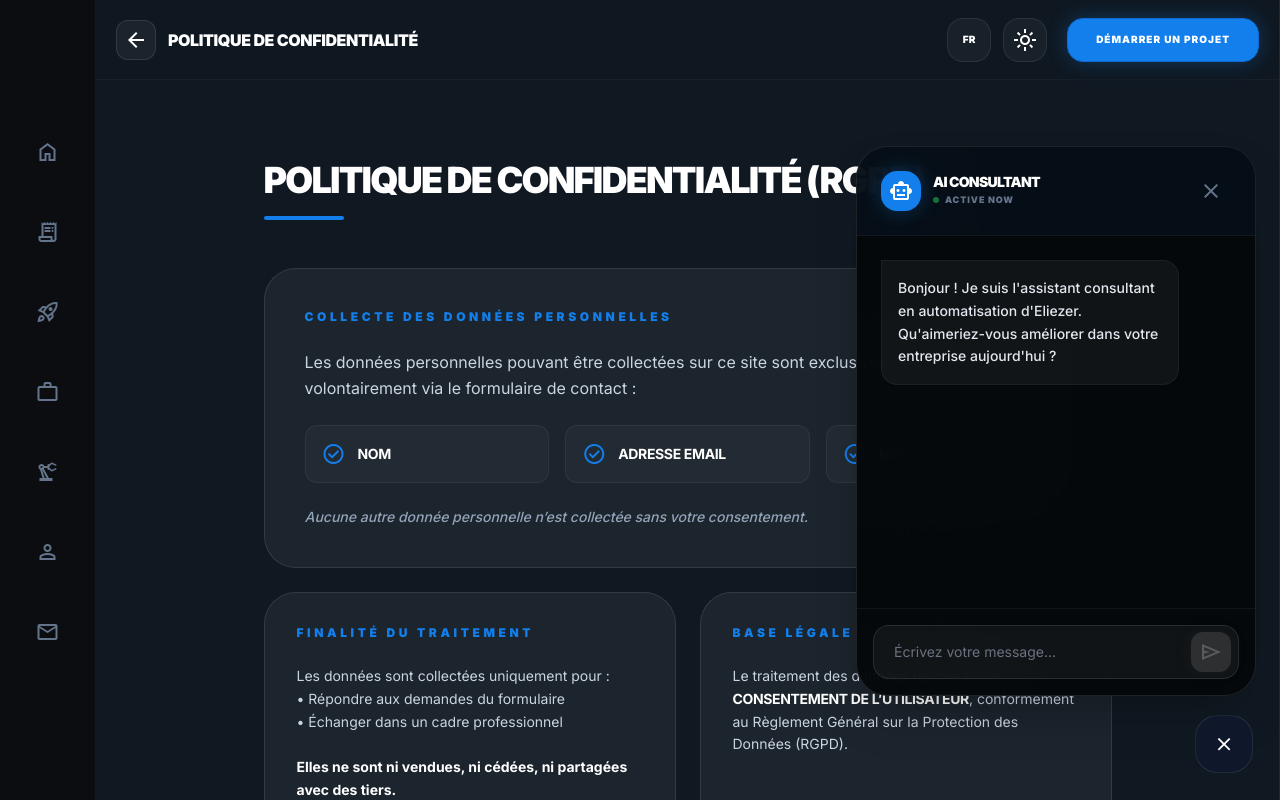
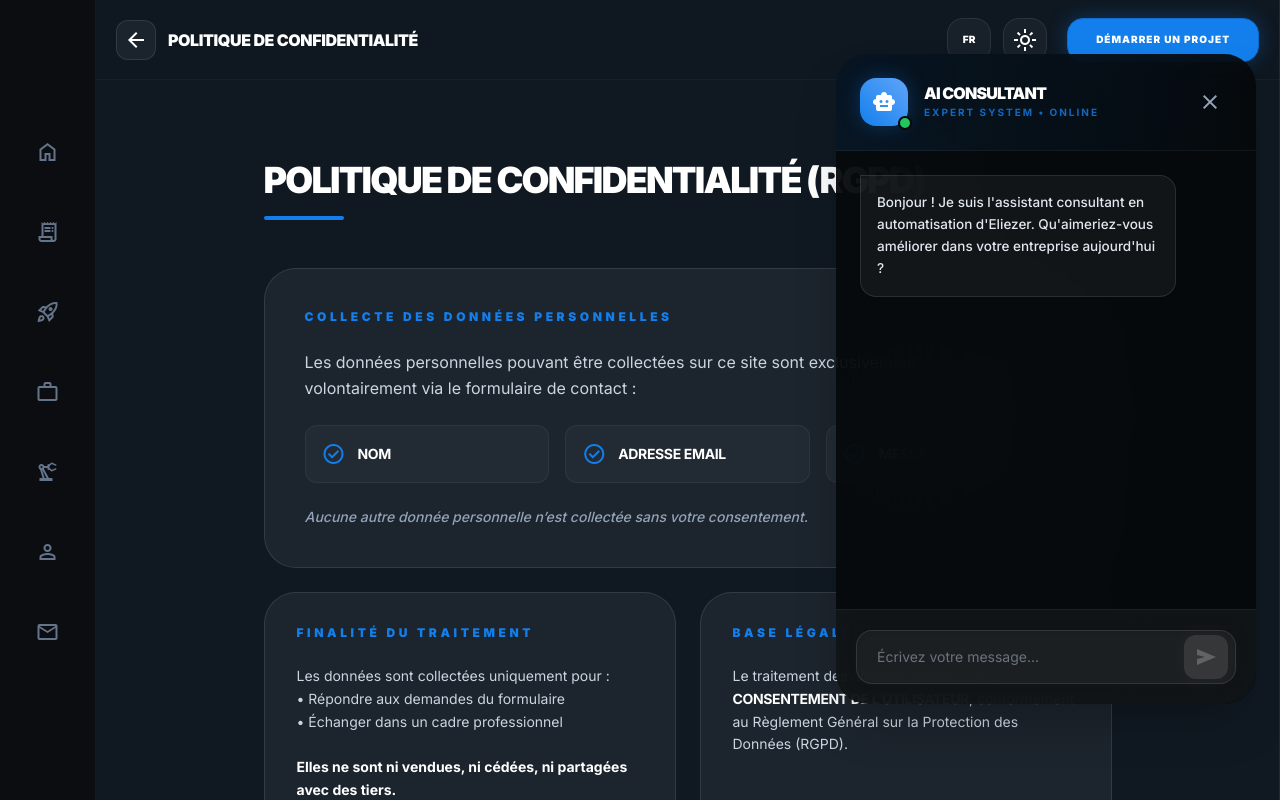
Before and after one commit to sierraperez/Back-end-Deploy-Eliezer-Perez, a React (Vite) app in the folder frontend/: page /privacy in a window 1280 px wide. Both pictures are taken after a click on the button "Toggle AI Chat". Shown: the top 800 px of the page. Built offline with nearby package versions, Linux system fonts and the light colour scheme.

Commit message:
BOT IA Chat premiun config

```diff
--- a/frontend/components/AIChatWidget.tsx
+++ b/frontend/components/AIChatWidget.tsx
@@ -140,50 +140,56 @@ const AIChatWidget: React.FC = () => {
         <div className="fixed bottom-6 right-6 z-[9999] flex flex-col items-end">
             {isOpen && (
                 <div
-                    className={`mb-4 w-[350px] md:w-[400px] h-[550px] rounded-[32px] overflow-hidden flex flex-col border shadow-2xl transition-all duration-300 animate-in slide-in-from-bottom-5 fade-in ${theme === 'dark'
-                            ? 'bg-[#05080a]/95 backdrop-blur-2xl border-white/10'
-                            : 'bg-white/95 backdrop-blur-2xl border-slate-200'
+                    className={`fixed inset-0 sm:inset-auto sm:bottom-24 sm:right-6 sm:w-[420px] sm:h-[650px]
+                    flex flex-col overflow-hidden shadow-2xl transition-all duration-500 ease-[cubic-bezier(0.4,0,0.2,1)]
+                    animate-in slide-in-from-bottom-full sm:slide-in-from-bottom-6 fade-in
+                    z-[10000] rounded-none sm:rounded-[32px] border-none sm:border
+                    ${theme === 'dark'
+                            ? 'bg-[#05080a]/90 backdrop-blur-3xl border-white/10 text-white'
+                            : 'bg-white/90 backdrop-blur-3xl border-slate-200 text-slate-900'
                         }`}
                 >
-                    <div className="p-6 border-b border-slate-100 dark:border-white/5 bg-primary/5 flex items-center justify-between">
-                        <div className="flex items-center gap-3">
-                            <div className="size-10 rounded-2xl bg-primary flex items-center justify-center text-white shadow-glow">
-                                <span className="material-symbols-outlined text-[20px]">smart_toy</span>
+                    {/* Header */}
+                    <div className="p-5 sm:p-6 border-b border-white/5 dark:border-white/5 bg-gradient-to-r from-primary/10 to-transparent flex items-center justify-between">
+                        <div className="flex items-center gap-4">
+                            <div className="relative">
+                                <div className="size-12 rounded-2xl bg-gradient-to-tr from-primary to-blue-400 flex items-center justify-center text-white shadow-glow animate-pulse-slow">
+                                    <span className="material-symbols-outlined text-[24px] fill-icon">smart_toy</span>
+                                </div>
+                                <span className="absolute -bottom-1 -right-1 size-3.5 rounded-full bg-green-500 border-2 border-white dark:border-[#05080a]"></span>
                             </div>
                             <div>
-                                <h3 className="text-sm font-black uppercase tracking-tighter text-slate-900 dark:text-white leading-none mb-1">
+                                <h3 className="text-base font-black uppercase tracking-tighter leading-none mb-1">
                                     AI Consultant
                                 </h3>
-                                <div className="flex items-center gap-1.5">
-                                    <span className="size-1.5 rounded-full bg-green-500 animate-pulse"></span>
-                                    <span className="text-[9px] font-black text-slate-500 dark:text-slate-500 uppercase tracking-widest">
-                                        Active Now
-                                    </span>
-                                </div>
+                                <p className="text-[10px] font-bold text-primary uppercase tracking-[0.2em] opacity-80">
+                                    Expert System • Online
+                                </p>
                             </div>
                         </div>
 
                         <button
                             onClick={() => setIsOpen(false)}
-                            className="size-10 rounded-xl hover:bg-slate-100 dark:hover:bg-white/5 flex items-center justify-center text-slate-400 dark:text-slate-500 transition-all active:scale-90"
+                            className="size-11 rounded-2xl hover:bg-white/10 dark:hover:bg-white/10 flex items-center justify-center text-slate-400 transition-all active:scale-90"
+                            aria-label="Close Chat"
                         >
-                            <span className="material-symbols-outlined text-[20px]">close</span>
+                            <span className="material-symbols-outlined text-[24px]">close</span>
                         </button>
                     </div>
 
-                    <div className="flex-1 overflow-y-auto p-6 space-y-5 no-scrollbar">
+                    <div className="flex-1 overflow-y-auto p-4 sm:p-6 space-y-6 no-scrollbar bg-transparent">
                         {messages.map((m, i) => (
                             <div
                                 key={i}
                                 className={`flex ${m.role === 'user' ? 'justify-end' : 'justify-start'
-                                    } animate-in fade-in slide-in-from-bottom-2 duration-400`}
+                                    } animate-in fade-in slide-in-from-bottom-3 duration-500`}
                             >
                                 <div
-                                    className={`max-w-[85%] p-4 rounded-2xl text-sm leading-relaxed shadow-sm ${m.role === 'user'
-                                            ? 'bg-primary text-white font-medium rounded-tr-none'
+                                    className={`max-w-[85%] p-4 rounded-2xl text-[13.5px] leading-relaxed shadow-sm transition-all hover:shadow-md ${m.role === 'user'
+                                            ? 'bg-primary text-white font-medium rounded-tr-none shadow-primary/20'
                                             : theme === 'dark'
-                                                ? 'bg-white/5 text-slate-200 border border-white/5 rounded-tl-none font-medium'
-                                                : 'bg-slate-100 text-slate-800 rounded-tl-none border border-slate-200/50 font-medium'
+                                                ? 'bg-white/5 text-slate-200 border border-white/10 rounded-tl-none font-medium'
+                                                : 'bg-slate-50 text-slate-800 rounded-tl-none border border-slate-200 font-medium'
                                         }`}
                                 >
                                     {m.content}
@@ -194,11 +200,12 @@ const AIChatWidget: React.FC = () => {
                         {isTyping && (
                             <div className="flex justify-start">
                                 <div
-                                    className={`px-4 py-2 rounded-2xl rounded-tl-none text-[8px] font-black uppercase tracking-[0.2em] animate-pulse ${theme === 'dark'
-                                            ? 'bg-white/5 text-slate-500'
-                                            : 'bg-slate-100 text-slate-400'
+                                    className={`px-4 py-2 rounded-2xl rounded-tl-none text-[9px] font-black uppercase tracking-[0.2em] animate-pulse flex items-center gap-2 ${theme === 'dark'
+                                            ? 'bg-white/5 text-primary'
+                                            : 'bg-slate-100 text-primary'
                                         }`}
                                 >
+                                    <span className="size-1.5 rounded-full bg-primary animate-bounce"></span>
                                     {t.chatStatus}
                                 </div>
                             </div>
@@ -207,12 +214,12 @@ const AIChatWidget: React.FC = () => {
                         <div ref={messagesEndRef} />
                     </div>
 
-                    <div className="p-4 border-t border-slate-100 dark:border-white/5 bg-slate-50/50 dark:bg-transparent">
-                        <div className="relative flex items-center gap-2">
+                    <div className="p-4 sm:p-5 border-t border-white/5 bg-white/5 backdrop-blur-md">
+                        <div className="relative flex items-center gap-3">
                             <input
                                 type="text"
                                 placeholder={t.chatPlaceholder}
-                                className="w-full bg-white dark:bg-white/5 border border-slate-200 dark:border-white/10 focus:border-primary/40 rounded-2xl px-5 py-4 pr-14 text-sm outline-none transition-all dark:text-white shadow-inner"
+                                className={`w-full bg-white/10 dark:bg-white/5 border border-white/10 focus:border-primary/50 focus:ring-4 focus:ring-primary/10 rounded-2xl px-5 py-4 pr-16 text-sm outline-none transition-all shadow-inner ${theme === 'dark' ? 'text-white' : 'text-slate-900'}`}
                                 value={inputValue}
                                 onChange={(e) => setInputValue(e.target.value)}
                                 onKeyDown={(e) => {
@@ -226,9 +233,9 @@ const AIChatWidget: React.FC = () => {
                             <button
                                 onClick={handleSend}
                                 disabled={!inputValue.trim() || isTyping}
-                                className="absolute right-2 size-10 rounded-xl bg-primary text-white flex items-center justify-center disabled:opacity-30 disabled:grayscale transition-all active:scale-95 shadow-glow"
+                                className="absolute right-2 size-11 rounded-xl bg-primary text-white flex items-center justify-center disabled:opacity-30 disabled:grayscale transition-all hover:bg-primary-hover active:scale-95 shadow-glow"
                             >
-                                <span className="material-symbols-outlined text-[20px]">send</span>
+                                <span className="material-symbols-outlined text-[24px] fill-icon">send</span>
                             </button>
                         </div>
                     </div>
@@ -237,21 +244,21 @@ const AIChatWidget: React.FC = () => {
 
             <button
                 onClick={() => setIsOpen(!isOpen)}
-                className={`size-16 rounded-[24px] flex items-center justify-center text-white shadow-2xl transition-all duration-500 hover:scale-105 active:scale-95 group relative overflow-hidden ${isOpen
-                        ? 'bg-slate-900 border border-white/10 shadow-none scale-90'
+                className={`size-16 rounded-[28px] flex items-center justify-center text-white shadow-2xl transition-all duration-500 hover:scale-105 active:scale-95 group relative overflow-hidden ${isOpen
+                        ? 'bg-slate-900 border border-white/10 shadow-none scale-0 opacity-0 pointer-events-none'
                         : 'bg-primary shadow-primary/40'
-                    }`}
+                    } ${isOpen ? 'sm:scale-0' : 'scale-100'}`}
                 aria-label="Toggle AI Chat"
             >
-                <div className="absolute inset-0 bg-white/10 opacity-0 group-hover:opacity-100 transition-opacity" />
+                <div className="absolute inset-0 bg-white/20 opacity-0 group-hover:opacity-100 transition-opacity" />
                 <span
-                    className={`material-symbols-outlined text-[28px] transition-all duration-500 ${isOpen ? 'rotate-90 opacity-0 scale-0' : 'rotate-0 opacity-100 scale-100'
+                    className={`material-symbols-outlined text-[30px] transition-all duration-500 ${isOpen ? 'rotate-90 opacity-0 scale-0' : 'rotate-0 opacity-100 scale-100'
                         }`}
                 >
                     chat
                 </span>
                 <span
-                    className={`material-symbols-outlined text-[28px] absolute transition-all duration-500 ${isOpen ? 'rotate-0 opacity-100 scale-100' : '-rotate-90 opacity-0 scale-0'
+                    className={`material-symbols-outlined text-[30px] absolute transition-all duration-500 ${isOpen ? 'rotate-0 opacity-100 scale-100' : '-rotate-90 opacity-0 scale-0'
                         }`}
                 >
                     close
```
